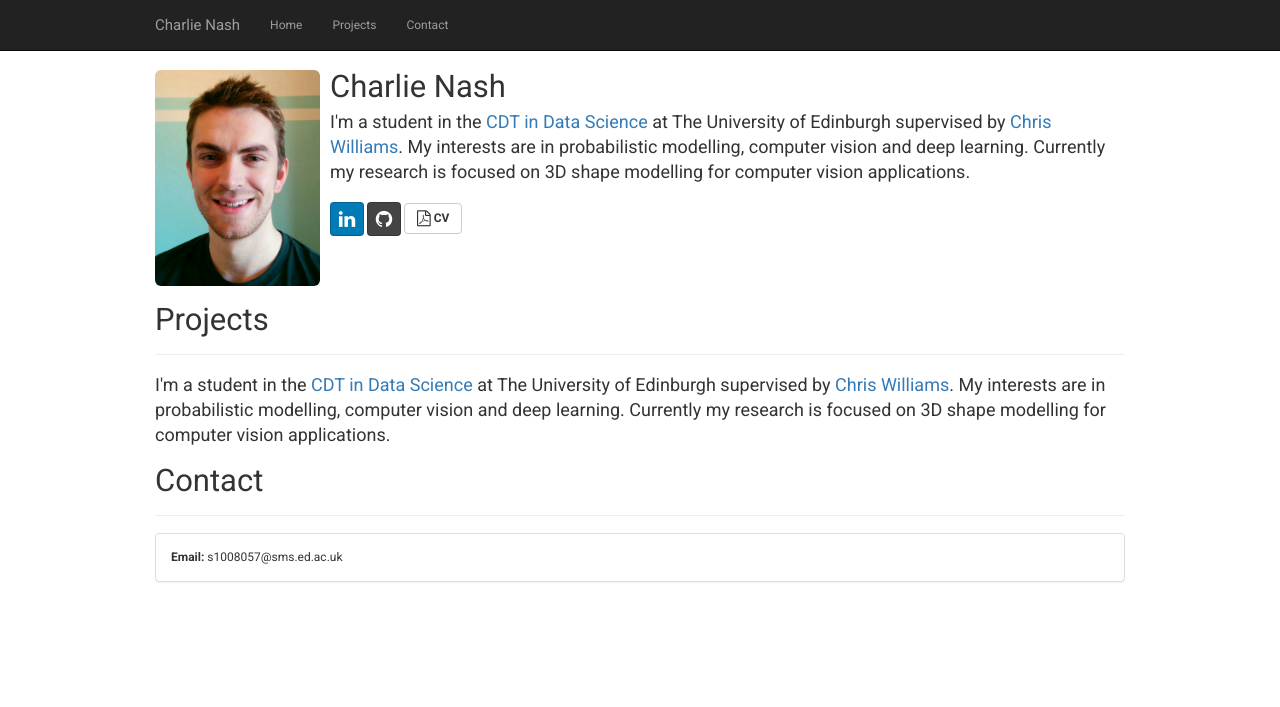
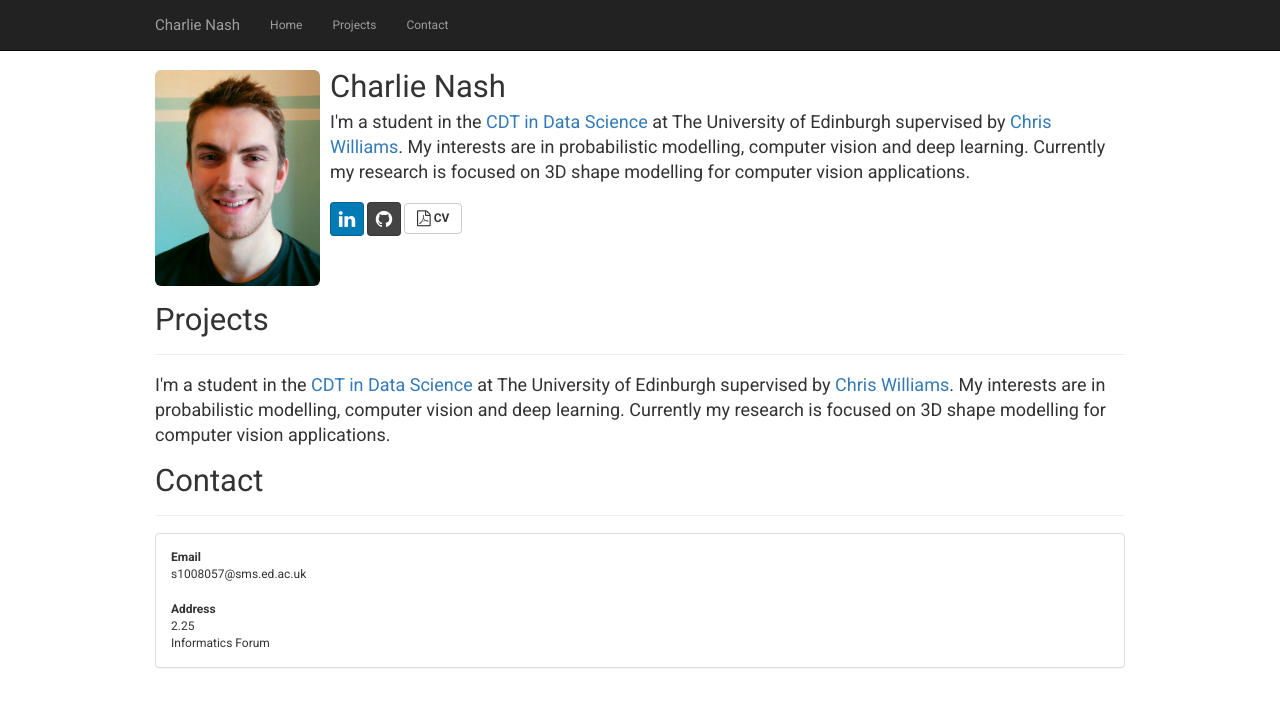
Before and after one commit to charlienash/charlienash.github.io, a Jekyll site: the page index.html, which Jekyll copies as it is, in a window 1280 px wide. Shown: the top 707 px of the page. Built offline with Jekyll 4.4.1, drawn with Linux system fonts in a browser that asks for light colours; nearby versions of some CDN libraries; library files that are not in the unit come from our copies.

Commit message:
Update index.html

```diff
--- a/index.html
+++ b/index.html
@@ -119,7 +119,14 @@
 
 					<div class="panel panel-default">
 						<div class="panel-body">
-							<b>Email:</b> s1008057@sms.ed.ac.uk
+							<b>Email</b>
+							<br>
+							s1008057@sms.ed.ac.uk
+							<br><br>
+							<b>Address</b>
+							<br>
+							2.25 <br>
+							Informatics Forum
 						</div>
 					</div>
 
```
